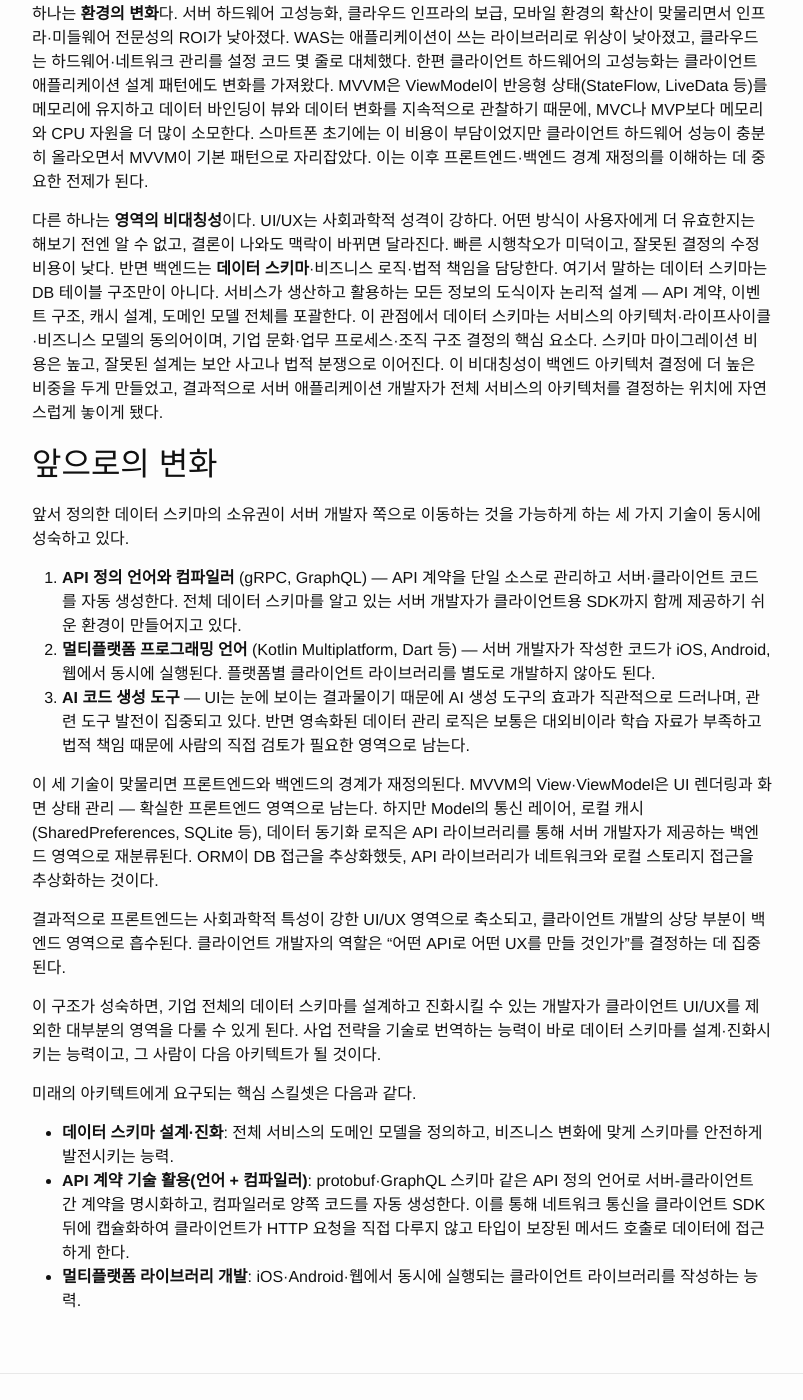
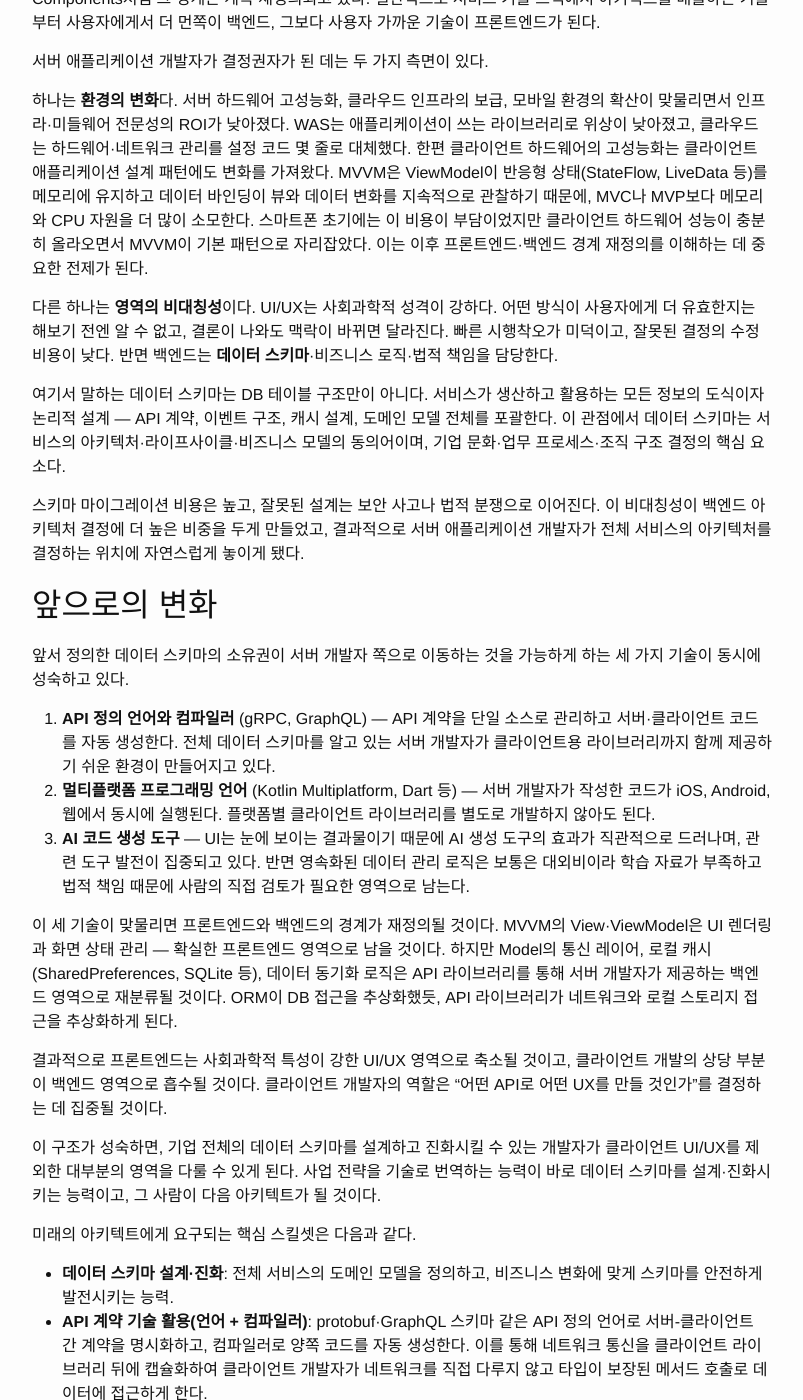
Before and after one commit to JustBurrow/JustBurrow.github.io, a Jekyll site: the page built from _posts/2026-03-21-who-make-decision.md, in a window 1280 px wide and 1400 px high, scrolled down 1437 px. Shown: the whole window, without its empty margins (238-1041 px from the left). Built offline with Jekyll 4.4.1, drawn with Linux system fonts in a browser that asks for light colours; some of the changed text lies outside the part shown.

Commit message:
✏️ 본문 5개 항목 추가 수정.
prompt:
1: TL;DR 1 "기술" → "결정권자의 기술적 배경"으로 수정.
2: 섹션1 말미에 세 번의 교체가 같은 방향이었다는 내용 추가.
3: 섹션2 데이터 스키마 정의를 별도 단락으로 분리.
4: 섹션3 예측 문장을 "~될 것이다" 어미로 통일.
6: 섹션3 멀티플랫폼 라이브러리에 로컬 캐싱·로깅·백그라운드 작업·OS 기능 명시.

Co-Authored-By: Claude Sonnet 4.6 <noreply@anthropic.com>

```diff
--- a/_posts/2026-03-21-who-make-decision.md
+++ b/_posts/2026-03-21-who-make-decision.md
@@ -33,7 +33,7 @@ contents: # 다룰 내용, 입장, 정의 등. 순서는 중요도나 논리적
 
 ## 요약(TL;DR)
 
-1. 온라인 서비스의 기술 스택에서 아키텍트의 출신은 UI에서 먼 쪽에서 사용자 쪽으로 이동해왔다.
+1. 온라인 서비스의 기술 스택에서 아키텍처 결정권자의 기술적 배경은 사용자에게서 먼 쪽에서 사용자 쪽으로 이동해왔다.
 2. 지금은 하드웨어 성능 향상과 그 성능을 활용하는 프레임워크의 보급으로 서버 애플리케이션 개발자 출신의 아키텍트가 많다.
 3. 앞으로 아키텍트는 백엔드(서버 애플리케이션과 클라이언트 모델 레이어 일부) 개발자 출신이 될 것이다.
 
@@ -49,6 +49,8 @@ contents: # 다룰 내용, 입장, 정의 등. 순서는 중요도나 논리적
 2. **1990년대 후반~2000년대 후반: 닷컴·가상서버 시대** — x86 서버가 메인프레임을 대체하면서 다수의 하드웨어를 묶어주는 미들웨어(WAS, ESB)가 희소 자원이 됐다. 이후 여러 서버가 하나의 DB를 공유하는 구조가 안정화되자, DB가 서비스 전체의 단일 장애점(SPOF)이 됐고 DBA의 ROI가 올라갔다. 드물게 PL/SQL 같은 프로시저로 비지니스 로직을 구현하는 경우도 있었다. OLTP, RDB 정규화, 쿼리 튜닝이 서비스 애플리케이션의 중요한 제약조건이었다.
 3. **2010년대 초반~현재: 모바일·클라우드 시대** — 클라우드 API와 IaC(Infrastructure as Code)가 인프라 관리를 대체하고, ORM과 하드웨어 성능 향상이 SQL 최적화의 필요성을 낮췄다. 인프라와 DB 전문가의 ROI가 내려가면서 서버 애플리케이션 개발자가 결정권자로 부상했다. 백엔드(이경우엔 서버) 모듈화 및 공통화로 인프라 비용 최적화가 서비스 애플리케이션의 중요한 제약조건이었다.
 
+이 세 번의 교체는 모두 같은 방향이었다. 하드웨어 관리(사용자에게서 가장 먼 쪽)에서 미들웨어·DB를 거쳐 서버 애플리케이션(사용자에게 점차 가까운 쪽)으로 — 결정권은 항상 사용자 쪽으로 이동했다.
+
 이 ROI 이동은 기업의 인력 구조에도 연쇄작용을 일으켰다. 결정권의 중심 기술이 교체될 때마다 기존 중심에 투입하던 예산은 크게 줄었고, 인원수는 예산보다 더 큰 폭으로 줄었다. 확보된 자금은 새로운 중심 기술 쪽에 투입돼 인원이 늘었다. 그 결과 사용자에게서 먼 쪽(전 중심 기술)의 전문가는 인원이 줄어들지만 희소해진 만큼 평균 급여는 오히려 상승했고, 가까운 쪽(새 중심 기술)은 인원은 크게 늘지만 공급이 많아지면서 급여는 떨어졌다.
 
 ## 현재 상황
@@ -59,24 +61,28 @@ contents: # 다룰 내용, 입장, 정의 등. 순서는 중요도나 논리적
 
 하나는 **환경의 변화**다. 서버 하드웨어 고성능화, 클라우드 인프라의 보급, 모바일 환경의 확산이 맞물리면서 인프라·미들웨어 전문성의 ROI가 낮아졌다. WAS는 애플리케이션이 쓰는 라이브러리로 위상이 낮아졌고, 클라우드는 하드웨어·네트워크 관리를 설정 코드 몇 줄로 대체했다. 한편 클라이언트 하드웨어의 고성능화는 클라이언트 애플리케이션 설계 패턴에도 변화를 가져왔다. MVVM은 ViewModel이 반응형 상태(StateFlow, LiveData 등)를 메모리에 유지하고 데이터 바인딩이 뷰와 데이터 변화를 지속적으로 관찰하기 때문에, MVC나 MVP보다 메모리와 CPU 자원을 더 많이 소모한다. 스마트폰 초기에는 이 비용이 부담이었지만 클라이언트 하드웨어 성능이 충분히 올라오면서 MVVM이 기본 패턴으로 자리잡았다. 이는 이후 프론트엔드·백엔드 경계 재정의를 이해하는 데 중요한 전제가 된다.
 
-다른 하나는 **영역의 비대칭성**이다. UI/UX는 사회과학적 성격이 강하다. 어떤 방식이 사용자에게 더 유효한지는 해보기 전엔 알 수 없고, 결론이 나와도 맥락이 바뀌면 달라진다. 빠른 시행착오가 미덕이고, 잘못된 결정의 수정 비용이 낮다. 반면 백엔드는 **데이터 스키마**·비즈니스 로직·법적 책임을 담당한다. 여기서 말하는 데이터 스키마는 DB 테이블 구조만이 아니다. 서비스가 생산하고 활용하는 모든 정보의 도식이자 논리적 설계 — API 계약, 이벤트 구조, 캐시 설계, 도메인 모델 전체를 포괄한다. 이 관점에서 데이터 스키마는 서비스의 아키텍처·라이프사이클·비즈니스 모델의 동의어이며, 기업 문화·업무 프로세스·조직 구조 결정의 핵심 요소다. 스키마 마이그레이션 비용은 높고, 잘못된 설계는 보안 사고나 법적 분쟁으로 이어진다. 이 비대칭성이 백엔드 아키텍처 결정에 더 높은 비중을 두게 만들었고, 결과적으로 서버 애플리케이션 개발자가 전체 서비스의 아키텍처를 결정하는 위치에 자연스럽게 놓이게 됐다.
+다른 하나는 **영역의 비대칭성**이다. UI/UX는 사회과학적 성격이 강하다. 어떤 방식이 사용자에게 더 유효한지는 해보기 전엔 알 수 없고, 결론이 나와도 맥락이 바뀌면 달라진다. 빠른 시행착오가 미덕이고, 잘못된 결정의 수정 비용이 낮다. 반면 백엔드는 **데이터 스키마**·비즈니스 로직·법적 책임을 담당한다.
+
+여기서 말하는 데이터 스키마는 DB 테이블 구조만이 아니다. 서비스가 생산하고 활용하는 모든 정보의 도식이자 논리적 설계 — API 계약, 이벤트 구조, 캐시 설계, 도메인 모델 전체를 포괄한다. 이 관점에서 데이터 스키마는 서비스의 아키텍처·라이프사이클·비즈니스 모델의 동의어이며, 기업 문화·업무 프로세스·조직 구조 결정의 핵심 요소다.
+
+스키마 마이그레이션 비용은 높고, 잘못된 설계는 보안 사고나 법적 분쟁으로 이어진다. 이 비대칭성이 백엔드 아키텍처 결정에 더 높은 비중을 두게 만들었고, 결과적으로 서버 애플리케이션 개발자가 전체 서비스의 아키텍처를 결정하는 위치에 자연스럽게 놓이게 됐다.
 
 ## 앞으로의 변화
 
 앞서 정의한 데이터 스키마의 소유권이 서버 개발자 쪽으로 이동하는 것을 가능하게 하는 세 가지 기술이 동시에 성숙하고 있다.
 
-1. **API 정의 언어와 컴파일러** (gRPC, GraphQL) — API 계약을 단일 소스로 관리하고 서버·클라이언트 코드를 자동 생성한다. 전체 데이터 스키마를 알고 있는 서버 개발자가 클라이언트용 SDK까지 함께 제공하기 쉬운 환경이 만들어지고 있다.
+1. **API 정의 언어와 컴파일러** (gRPC, GraphQL) — API 계약을 단일 소스로 관리하고 서버·클라이언트 코드를 자동 생성한다. 전체 데이터 스키마를 알고 있는 서버 개발자가 클라이언트용 라이브러리까지 함께 제공하기 쉬운 환경이 만들어지고 있다.
 2. **멀티플랫폼 프로그래밍 언어** (Kotlin Multiplatform, Dart 등) — 서버 개발자가 작성한 코드가 iOS, Android, 웹에서 동시에 실행된다. 플랫폼별 클라이언트 라이브러리를 별도로 개발하지 않아도 된다.
 3. **AI 코드 생성 도구** — UI는 눈에 보이는 결과물이기 때문에 AI 생성 도구의 효과가 직관적으로 드러나며, 관련 도구 발전이 집중되고 있다. 반면 영속화된 데이터 관리 로직은 보통은 대외비이라 학습 자료가 부족하고 법적 책임 때문에 사람의 직접 검토가 필요한 영역으로 남는다.
 
-이 세 기술이 맞물리면 프론트엔드와 백엔드의 경계가 재정의된다. MVVM의 View·ViewModel은 UI 렌더링과 화면 상태 관리 — 확실한 프론트엔드 영역으로 남는다. 하지만 Model의 통신 레이어, 로컬 캐시(SharedPreferences, SQLite 등), 데이터 동기화 로직은 API 라이브러리를 통해 서버 개발자가 제공하는 백엔드 영역으로 재분류된다. ORM이 DB 접근을 추상화했듯, API 라이브러리가 네트워크와 로컬 스토리지 접근을 추상화하는 것이다.
+이 세 기술이 맞물리면 프론트엔드와 백엔드의 경계가 재정의될 것이다. MVVM의 View·ViewModel은 UI 렌더링과 화면 상태 관리 — 확실한 프론트엔드 영역으로 남을 것이다. 하지만 Model의 통신 레이어, 로컬 캐시(SharedPreferences, SQLite 등), 데이터 동기화 로직은 API 라이브러리를 통해 서버 개발자가 제공하는 백엔드 영역으로 재분류될 것이다. ORM이 DB 접근을 추상화했듯, API 라이브러리가 네트워크와 로컬 스토리지 접근을 추상화하게 된다.
 
-결과적으로 프론트엔드는 사회과학적 특성이 강한 UI/UX 영역으로 축소되고, 클라이언트 개발의 상당 부분이 백엔드 영역으로 흡수된다. 클라이언트 개발자의 역할은 "어떤 API로 어떤 UX를 만들 것인가"를 결정하는 데 집중된다.
+결과적으로 프론트엔드는 사회과학적 특성이 강한 UI/UX 영역으로 축소될 것이고, 클라이언트 개발의 상당 부분이 백엔드 영역으로 흡수될 것이다. 클라이언트 개발자의 역할은 "어떤 API로 어떤 UX를 만들 것인가"를 결정하는 데 집중될 것이다.
 
 이 구조가 성숙하면, 기업 전체의 데이터 스키마를 설계하고 진화시킬 수 있는 개발자가 클라이언트 UI/UX를 제외한 대부분의 영역을 다룰 수 있게 된다. 사업 전략을 기술로 번역하는 능력이 바로 데이터 스키마를 설계·진화시키는 능력이고, 그 사람이 다음 아키텍트가 될 것이다.
 
 미래의 아키텍트에게 요구되는 핵심 스킬셋은 다음과 같다.
 
 - **데이터 스키마 설계·진화**: 전체 서비스의 도메인 모델을 정의하고, 비즈니스 변화에 맞게 스키마를 안전하게 발전시키는 능력.
-- **API 계약 기술 활용(언어 + 컴파일러)**: protobuf·GraphQL 스키마 같은 API 정의 언어로 서버-클라이언트 간 계약을 명시화하고, 컴파일러로 양쪽 코드를 자동 생성한다. 이를 통해 네트워크 통신을 클라이언트 SDK 뒤에 캡슐화하여 클라이언트가 HTTP 요청을 직접 다루지 않고 타입이 보장된 메서드 호출로 데이터에 접근하게 한다.
-- **멀티플랫폼 라이브러리 개발**: iOS·Android·웹에서 동시에 실행되는 클라이언트 라이브러리를 작성하는 능력.
+- **API 계약 기술 활용(언어 + 컴파일러)**: protobuf·GraphQL 스키마 같은 API 정의 언어로 서버-클라이언트 간 계약을 명시화하고, 컴파일러로 양쪽 코드를 자동 생성한다. 이를 통해 네트워크 통신을 클라이언트 라이브러리 뒤에 캡슐화하여 클라이언트 개발자가 네트워크를 직접 다루지 않고 타입이 보장된 메서드 호출로 데이터에 접근하게 한다.
+- **멀티플랫폼 라이브러리 개발**: iOS·Android·웹에서 동시에 실행되는 클라이언트 라이브러리를 작성하는 능력. 로컬 캐싱, 로깅, 백그라운드 작업, 플랫폼(OS) 기능을 캡슐화한 API 확장이나 플랫폼 독립적인 유틸리티 라이브러리를 포함한다.
```
